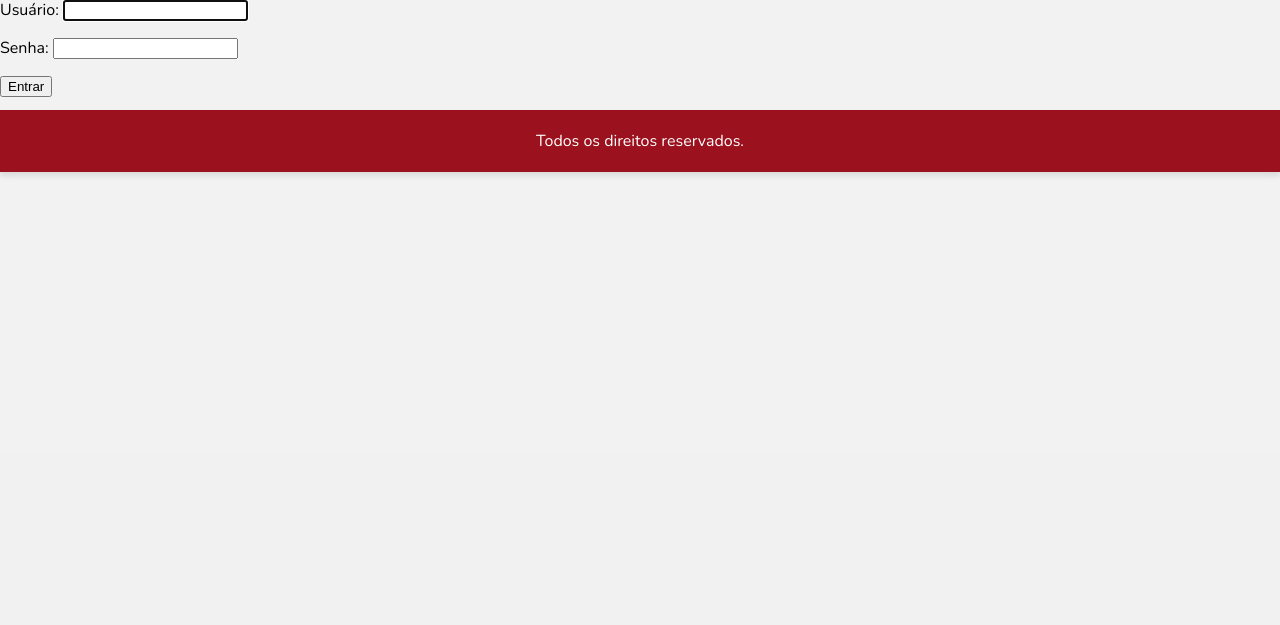
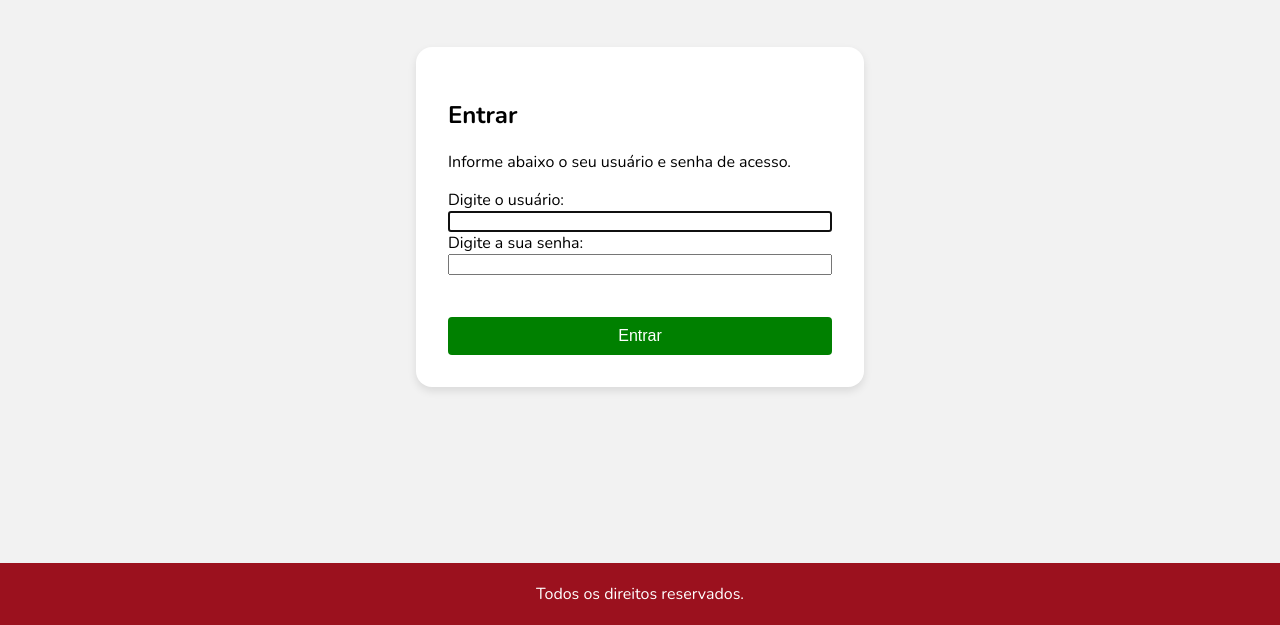
Before and after one commit to joaomacedocb/projeto-catalog, a Django app: page /login/ in a window 1280 px wide. Shown: the part 347-972 px from the top of the page. Before the commit the page ends 523 px from the top, so only its background shows below. Run offline with Django 5.2, Linux system fonts and the light colour scheme; grey boxes are pictures that could not be loaded.

Commit message:
Adicionado tela de login e regras aprimiradas

```diff
--- a/accounts/templates/login.html
+++ b/accounts/templates/login.html
@@ -1,10 +1,31 @@
 {% extends "base.html" %}
 {% block content %}
-<form method="post">
-    {% csrf_token %}
-    <table>
-        {{ login_form.as_p }}
-    </table>
-    <input type="submit" value="Entrar">
-</form>
+<div class="form-screen">
+    <div class="form-item-register">
+        <form method="post">
+            {% csrf_token %}
+            <h2>Entrar</h2>
+            <p>Informe abaixo o seu usuário e senha de acesso.</p>
+
+            {% if login_form.non_field_errors %}
+                <div class="error">
+                    {{ login_form.non_field_errors }}
+                </div>
+            {% endif %}
+
+            <div class="form-group">
+                {{ login_form.username.errors }}
+                <label for="username">Digite o usuário:</label>
+                {{ login_form.username }}
+            </div>
+            <div class="form-group">
+                {{ login_form.password.errors }}
+                <label for="password">Digite a sua senha:</label>
+                {{ login_form.password }}
+            </div>
+            <div class="spacer"></div>
+            <input class="button-register" type="submit" value="Entrar">
+        </form>
+    </div>
+</div>
 {% endblock %}
--- a/accounts/templates/register.html
+++ b/accounts/templates/register.html
@@ -1,7 +1,6 @@
 {% extends "base.html" %}
 {% block content %}
 <div class="form-screen">
-
     <div class="form-item-register">
         <h2>Cadastrar novo usuário</h2>
         <p>Informe abaixo os dados para a criação do novo usuário.</p>
--- a/accounts/views.py
+++ b/accounts/views.py
@@ -14,14 +14,18 @@ def register_view(request):
 
 def login_view(request):
     if request.method == "POST":
-        username = request.POST["username"]
-        password = request.POST["password"]
-        user = authenticate(request, username = username, password = password)
-        if user is not None:
-            login(request, user)
-            return redirect('cars_list')
+        login_form = AuthenticationForm(request, data=request.POST)
+        if login_form.is_valid():
+            username = request.POST["username"]
+            password = request.POST["password"]
+            user = authenticate(request, username = username, password = password)
+            if user is not None:
+                login(request, user)
+                return redirect('cars_list')
+            else:
+                login_form.add_error(None, "Usuário ou senha incorretos.")
         else:
-            login_form = AuthenticationForm()
+            pass
     else:
         login_form = AuthenticationForm()
     return render(request, 'login.html', {'login_form': login_form})
--- a/app/templates/base.html
+++ b/app/templates/base.html
@@ -303,6 +303,20 @@
             display: flex;
             flex-direction: column;
         }
+
+        .logo-login {
+            background-color: #9B111E;
+            padding: 1.2rem;
+            display: flex;
+            align-items: center;
+            justify-content: center;
+            border-radius: 5px;
+        }
+
+        .spacer {
+            margin: 2rem 0;
+        }
+
     </style>
 </head>
 <body>
```
